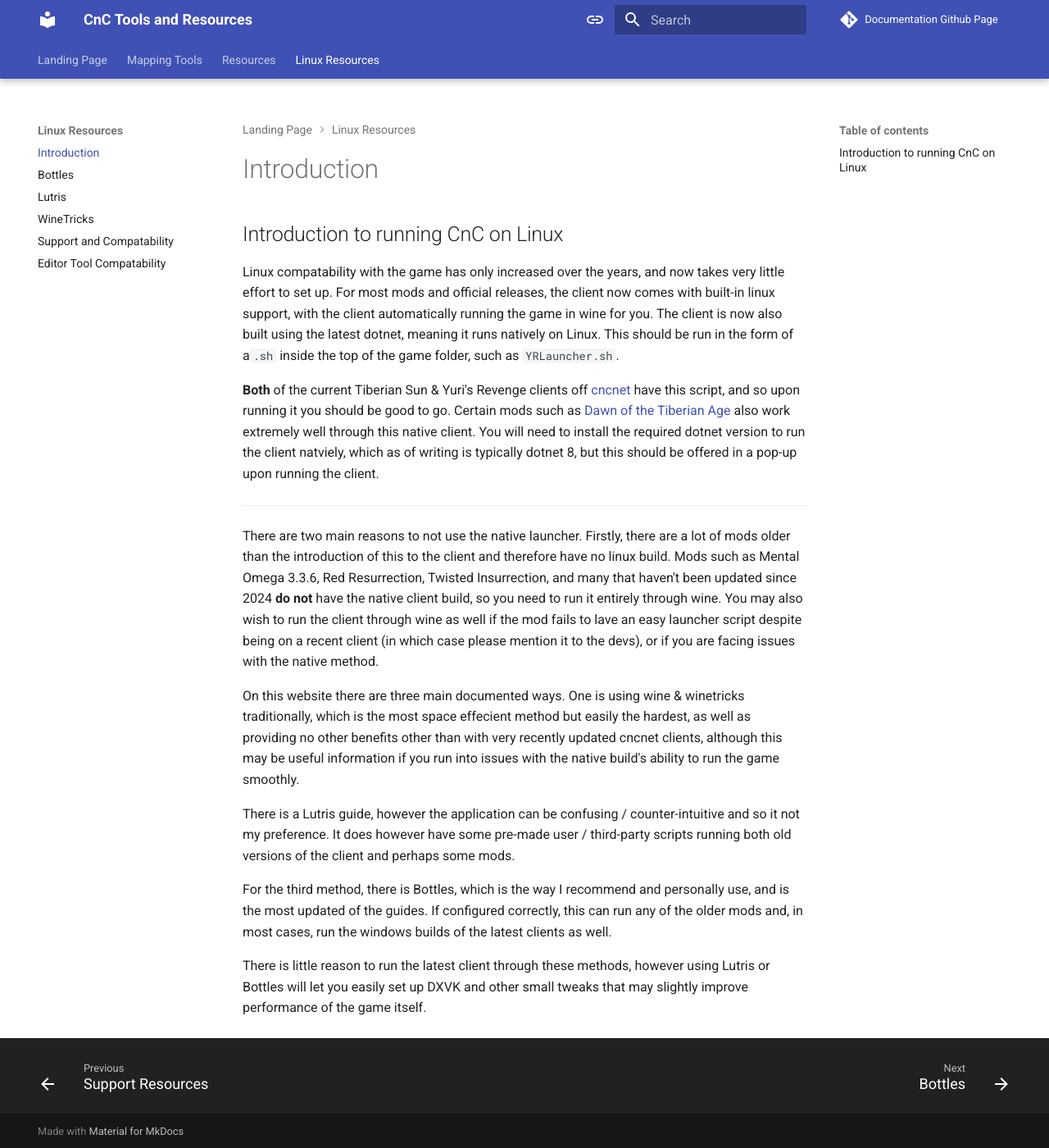
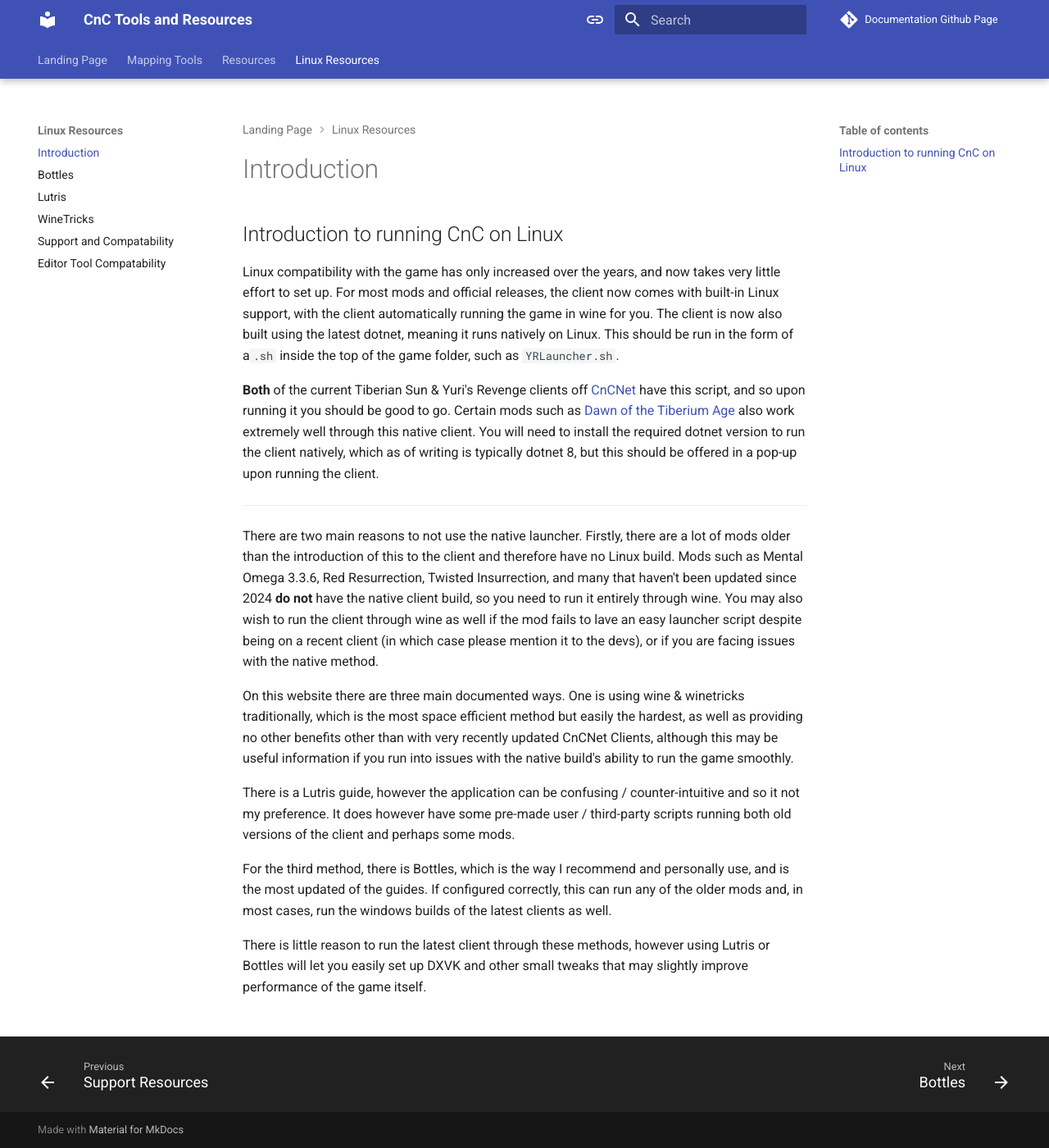
Before and after one commit to CatTanker/cnc_map_tool_guide, an MkDocs documentation site: the page built from docs/linuxintro.md, in a window 1280 px wide and 1400 px high. Shown: the whole window at 82% size. Built offline with MkDocs 1.6.1 and Material for MkDocs 9.7.7, drawn with Linux system fonts in a browser that asks for light colours; comment, search, counter and statistics services are not loaded.

Commit message:
Fix formatting and improve clarity in Linux guide

```diff
--- a/docs/linuxintro.md
+++ b/docs/linuxintro.md
@@ -1,16 +1,16 @@
 ## Introduction to running CnC on Linux
 
-Linux compatability with the game has only increased over the years, and now takes very little effort to set up. For most mods and official releases, the client now comes with built-in linux support, with the client automatically running the game in wine for you. The client is now also built using the latest dotnet, meaning it runs natively on Linux. This should be run in the form of a`.sh` inside the top of the game folder, such as `YRLauncher.sh`.
+Linux compatibility with the game has only increased over the years, and now takes very little effort to set up. For most mods and official releases, the client now comes with built-in Linux support, with the client automatically running the game in wine for you. The client is now also built using the latest dotnet, meaning it runs natively on Linux. This should be run in the form of a`.sh` inside the top of the game folder, such as `YRLauncher.sh`.
 
-**Both** of the current Tiberian Sun & Yuri's Revenge clients off [cncnet](cncnet.org) have this script, and so upon running it you should be good to go. Certain mods such as [Dawn of the Tiberian Age](https://cncnet.org/dawn-of-the-tiberium-age) also work extremely well through this native client. You will need to install the required dotnet version to run the client natviely, which as of writing is typically dotnet 8, but this should be offered in a pop-up upon running the client.
+**Both** of the current Tiberian Sun & Yuri's Revenge clients off [CnCNet](cncnet.org) have this script, and so upon running it you should be good to go. Certain mods such as [Dawn of the Tiberium Age](https://cncnet.org/dawn-of-the-tiberium-age) also work extremely well through this native client. You will need to install the required dotnet version to run the client natively, which as of writing is typically dotnet 8, but this should be offered in a pop-up upon running the client.
 
 
 ---
 
-There are two main reasons to not use the native launcher. Firstly, there are a lot of mods older than the introduction of this to the client and therefore have no linux build. Mods such as Mental Omega 3.3.6, Red Resurrection, Twisted Insurrection, and many that haven't been updated since 2024 **do not** have the native client build, so you need to run it entirely through wine. You may also wish to run the client through wine as well if the mod fails to lave an easy launcher script despite being on a recent client (in which case please mention it to the devs), or if you are facing issues with the native method.
+There are two main reasons to not use the native launcher. Firstly, there are a lot of mods older than the introduction of this to the client and therefore have no Linux build. Mods such as Mental Omega 3.3.6, Red Resurrection, Twisted Insurrection, and many that haven't been updated since 2024 **do not** have the native client build, so you need to run it entirely through wine. You may also wish to run the client through wine as well if the mod fails to lave an easy launcher script despite being on a recent client (in which case please mention it to the devs), or if you are facing issues with the native method.
 
 On this website there are three main documented ways.
-One is using wine & winetricks traditionally, which is the most space effecient method but easily the hardest, as well as providing no other benefits other than with very recently updated cncnet clients, although this may be useful information if you run into issues with the native build's ability to run the game smoothly.
+One is using wine & winetricks traditionally, which is the most space efficient method but easily the hardest, as well as providing no other benefits other than with very recently updated CnCNet Clients, although this may be useful information if you run into issues with the native build's ability to run the game smoothly.
 
 There is a Lutris guide, however the application can be confusing / counter-intuitive and so it not my preference. It does however have some pre-made user / third-party scripts running both old versions of the client and perhaps some mods.
 
```
